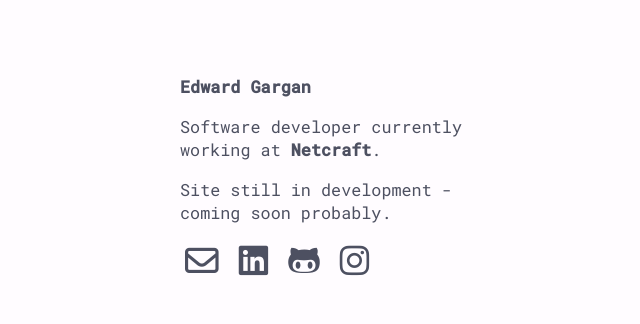
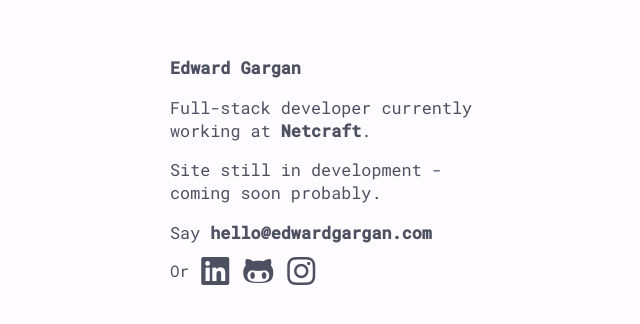
Before and after one commit to dylandevalia/edwardgargan.com, a plain HTML site: page index.html in a window 1280 px wide. Shown: the part 216-540 px from the top of the page, without its empty margins (310-950 px from the left). Drawn offline with Linux system fonts and the light colour scheme.

Commit message:
Use literal email address vs. icon

```diff
--- a/index.html
+++ b/index.html
@@ -19,14 +19,12 @@
         <div id="content">
             <div id="text">
                 <p><b>Edward Gargan</b></p>
-                <p>Software developer currently working at <b><a href="https://www.netcraft.com/"target="_blank">Netcraft</a></b>.</p>
+                <p>Full-stack developer currently working at <b><a href="https://www.netcraft.com/"target="_blank">Netcraft</a></b>.</p>
                 <p>Site still in development - coming soon probably.</p>
+                <p>Say <b><a href="copy-email(TODO)">hello@edwardgargan.com</a></b></p>
             </div>
-
             <div id="social-icons-container">
-                <a href="mailto:hello@edwardgargan.com" target="_blank">
-                    <i class="far fa-envelope social-icon"></i>
-                </a>
+                <p>Or</p>
                 <a href="https://www.linkedin.com/in/edward-gargan-7a0016130" target="_blank">
                     <i class="fab fa-linkedin social-icon"></i>
                 </a>
--- a/style.css
+++ b/style.css
@@ -18,9 +18,8 @@ html {
 #content {
     /* Nudge content up a bit */
     margin-top: -32px;
-    width: 300px;
+    width: 320px;
     color: #4D5061;
-    font-size: 1.05em;
 }
 
 #content *::selection {
@@ -39,8 +38,22 @@ html {
     transition: 0.1s;
 }
 
+#text {
+    font-size: 1.05em;
+}
+
+#text p:last-child {
+    margin-bottom: 0;
+}
+
 #social-icons-container {
-    margin-top: 20px;
+    display: flex;
+    align-items: center;
+}
+
+#social-icons-container a {
+    margin: 0 7px;
+    font-size: 2em;
 
     -webkit-user-select: none;
     -moz-user-select: none;
@@ -48,13 +61,6 @@ html {
     user-select: none;
 }
 
-#social-icons-container a {
-    /* Prevents weird <a> hitboxes */
-    display: inline-block;
-
+#social-icons-container p {
+    margin-right: 5px;
 }
-
-.social-icon {
-    margin: 0 5px;
-    font-size: 2em;
-}
```
